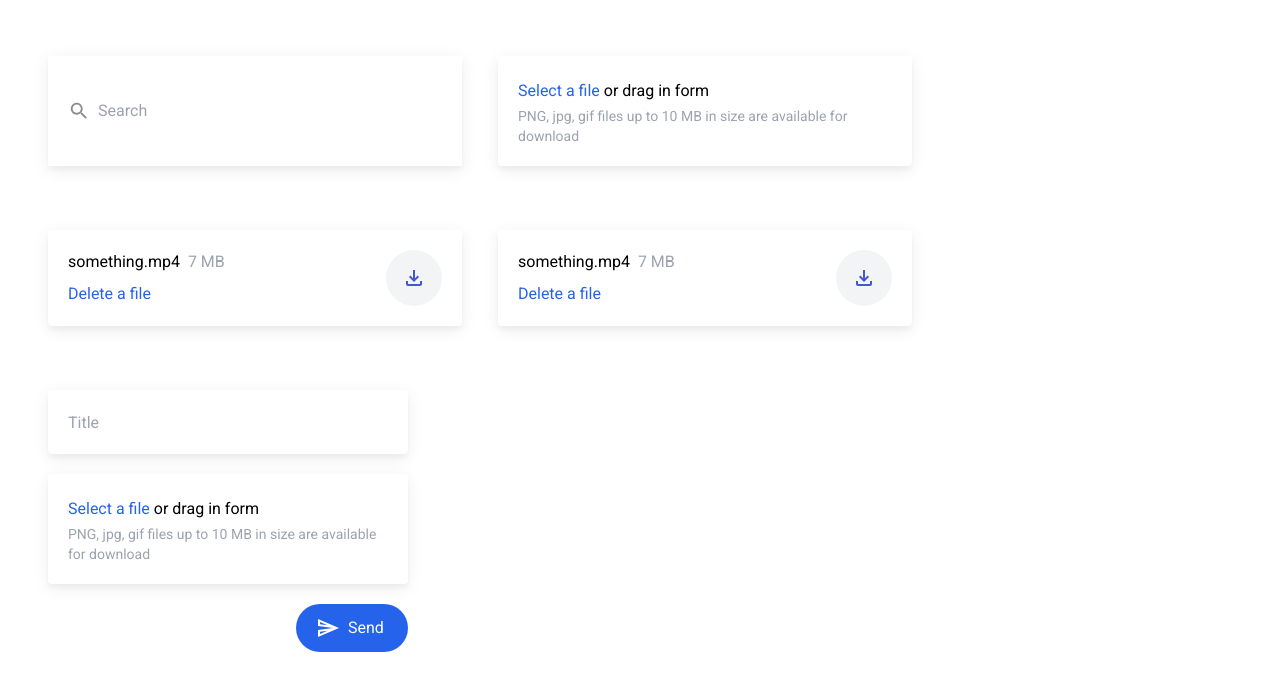
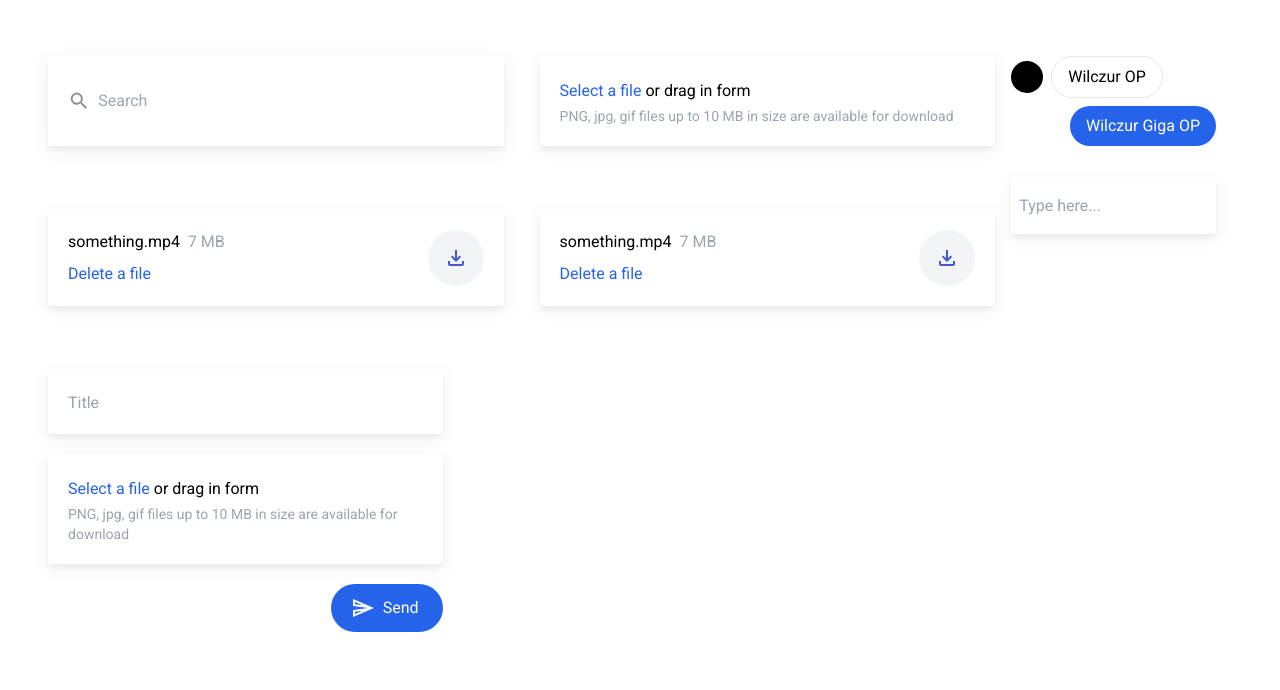
Before and after one commit to sendyourwork/frontend, a Next.js app: page /home in a window 1280 px wide. Shown: the top 690 px of the page. Built offline with nearby package versions, Linux system fonts and the light colour scheme.

Commit message:
added chat

```diff
--- a/components/Chat.tsx
+++ b/components/Chat.tsx
@@ -1,6 +1,53 @@
+import React, { useState } from "react";
+import { Message } from "../interfaces/message"
+
 export default function Chat(): JSX.Element {
+    const [inputValue, setInputValue] = useState('');
+    const clientId = "Artiu";
+    const [messages, setMessages] = useState<Message[]>(
+    [
+        {
+            id: "abcd123",
+            icon: "dakdaj",
+            message: "Wilczur OP"
+        },
+        {
+            id:"Artiu",
+            icon: "adadad",
+            message: "Wilczur Giga OP"
+        }
+    ]);
+    const handleSubmit = (event: React.SyntheticEvent) => {
+        event.preventDefault();
+        setMessages([...messages, {id: clientId, message: inputValue, icon: "ojaofa"}]);
+        setInputValue('');
+    }
     return (
-        <>
-        </>
+    <form className="px-4" onSubmit={handleSubmit}>
+        <div className="flex flex-col gap-2">
+        {messages.map(({id, icon, message}: Message) => {
+            return (
+                <>
+                    {clientId === id ?
+                    <p className="py-2 px-4 ml-auto bg-blue-600 rounded-3xl max-w-max text-white" key={id}>{message}</p>
+                    :
+                    <div key={id} className="flex items-center gap-2">
+                        <div className="w-8 h-8 rounded-full bg-black"></div>
+                        <p className="py-2 px-4 bg-white rounded-3xl max-w-max border border-gray-200">{message}</p>
+                    </div>
+                    }
+                </>
+            )
+        })
+        }
+        </div>
+        <input
+            type="text"
+            placeholder="Type here..."
+            className="w-full rounded outline-none myShadow py-4 px-2 mt-8"
+            value={inputValue}
+            onChange={(event: React.ChangeEvent<HTMLInputElement>) => setInputValue(event.target.value)}
+        />
+    </form>
     )
 }
--- /dev/null
+++ b/interfaces/message.ts
@@ -0,0 +1,5 @@
+export interface Message {
+    id: string,
+    icon: string,
+    message: string
+}
--- a/pages/home.tsx
+++ b/pages/home.tsx
@@ -2,6 +2,7 @@ import type { NextPage } from "next";
 import Head from "next/head";
 import React, { useState } from "react";
 import AddFileForm from "../components/AddFileForm";
+import Chat from "../components/Chat";
 import FilesList from "../components/FilesList";
 import SendEmailForm from "../components/SendEmailForm";
 
@@ -24,7 +25,8 @@ const Home: NextPage = () => {
             <Head>
                 <title>Home | Send your work</title>
             </Head>
-            <div className="py-14 px-12 md:w-3/4 w-full">
+            <div className="py-14 px-12 w-full grid grid-cols-home">
+                <div className="">
                     <div className="grid grid-cols-2 gap-9">
                         <div className="myShadow w-full px-5 flex items-center">
                             <svg xmlns="http://www.w3.org/2000/svg" height="24px" viewBox="0 0 24 24" width="24px" fill="#1111117A"><path d="M0 0h24v24H0V0z" fill="none"/><path d="M15.5 14h-.79l-.28-.27C15.41 12.59 16 11.11 16 9.5 16 5.91 13.09 3 9.5 3S3 5.91 3 9.5 5.91 16 9.5 16c1.61 0 3.09-.59 4.23-1.57l.27.28v.79l5 4.99L20.49 19l-4.99-5zm-6 0C7.01 14 5 11.99 5 9.5S7.01 5 9.5 5 14 7.01 14 9.5 11.99 14 9.5 14z"/></svg>
@@ -42,6 +44,8 @@ const Home: NextPage = () => {
                         <SendEmailForm />
                     </div>
                 </div>
+                <Chat />
+            </div>
         </>
     )
 }
--- a/tailwind.config.js
+++ b/tailwind.config.js
@@ -6,6 +6,11 @@ module.exports = {
     fontFamily: {
       sans: ['Roboto', 'sans-serif'],
       jetbrains: ['JetBrains Mono', 'monospace']
+    },
+    extend: {
+      gridTemplateColumns: {
+        'home': '80% 20%'
+      }
     }
   },
   variants: {
```
Lines whose indentation alone changed are shown as unchanged.
